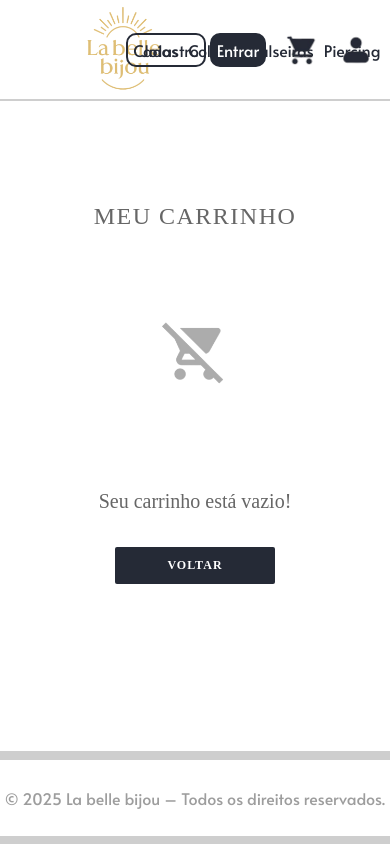
After one commit to SENAI-Morvan-Figueiredo/La-Belle-Bijou, a Django app: page /produtos/carrinho/vazio/ in a window 390 px wide. The commit adds this page. Run offline with Django 5.2, Linux system fonts and the light colour scheme.

Commit message:
Página de carrinho vazia finalizada

```diff
--- a/la_belle_bijou/templates/base.html
+++ b/la_belle_bijou/templates/base.html
@@ -8,6 +8,7 @@
     <link rel="preconnect" href="https://fonts.gstatic.com" crossorigin>
     <link href="https://fonts.googleapis.com/css2?family=Alata&display=swap" rel="stylesheet">
     <link rel="stylesheet" href="{% static 'css/styles.css' %}">
+    <link rel="stylesheet" href="{% static 'products/static/css/vazio.css' %}">
     {% block extra_css %}{% endblock extra_css %}
     <title>La Belle Bijou</title>
 </head>
--- /dev/null
+++ b/products/static/css/vazio.css
@@ -0,0 +1,303 @@
+/* Estilos específicos para a página de carrinho vazio */
+.empty-cart-container {
+    display: flex;
+    flex-direction: column;
+    align-items: center;
+    justify-content: center;
+    min-height: 75vh;
+    text-align: center;
+    padding: 40px 20px;
+    background-color: #ffffff;
+    margin: 0 auto;
+    max-width: 600px;
+    width: 100%;
+    box-sizing: border-box;
+}
+
+.empty-cart-container h1 {
+    font-size: clamp(24px, 5vw, 31px);
+    font-weight: 400;
+    margin-bottom: -20px;
+    color: #666666;
+    text-transform: uppercase;
+    letter-spacing: clamp(0.5px, 1vw, 1.5px);
+}
+
+.empty-cart-image {
+    margin: 10px 0 20px 0;
+    width: min(490px, 80vw);
+    height: min(490px, 80vw);
+    display: flex;
+    align-items: center;
+    justify-content: center;
+}
+
+.cart-icon {
+    width: 100%;
+    height: 100%;
+    object-fit: contain;
+    filter: grayscale(100%);
+    opacity: 0.6;
+}
+
+.empty-message {
+    font-size: clamp(20px, 4.5vw, 27px);
+    margin: 0 0 20px 0;
+    color: #666666;
+    line-height: 1.4;
+}
+
+.back-button {
+    display: inline-block;
+    padding: clamp(12px, 3vw, 14px) clamp(35px, 8vw, 45px);
+    background-color: #252A36;
+    color: #ffffff;
+    text-decoration: none;
+    border-radius: 2px;
+    font-weight: 600;
+    font-size: clamp(12px, 3vw, 14px);
+    text-transform: uppercase;
+    letter-spacing: 1px;
+    transition: background-color 0.3s ease;
+    border: none;
+    cursor: pointer;
+    align-self: flex-start;
+    margin-left: -520px;
+    margin-top: -10px;
+}
+
+.back-button:hover {
+    background-color: #1a1e27;
+}
+
+/* Footer sempre visível */
+html, body {
+    height: 100%;
+    margin: 0;
+    padding: 0;
+}
+
+body {
+    display: flex;
+    flex-direction: column;
+}
+
+main {
+    flex: 1 0 auto;
+    display: flex;
+    align-items: center;
+}
+
+footer {
+    flex-shrink: 0;
+}
+
+/* RESPONSIVIDADE AVANÇADA */
+
+/* Desktop grande */
+@media (max-width: 1440px) {
+    .back-button {
+        margin-left: -450px;
+    }
+}
+
+/* Laptops */
+@media (max-width: 1200px) {
+    .empty-cart-container {
+        max-width: 85%;
+    }
+
+    .back-button {
+        margin-left: -380px;
+    }
+}
+
+/* Tablets landscape */
+@media (max-width: 1024px) {
+    .empty-cart-container {
+        max-width: 90%;
+        padding: 30px 15px;
+    }
+
+    .empty-cart-image {
+        width: min(400px, 70vw);
+        height: min(400px, 70vw);
+    }
+
+    .back-button {
+        margin-left: -300px;
+        padding: 13px 40px;
+    }
+}
+
+/* Tablets portrait */
+@media (max-width: 900px) and (orientation: portrait) {
+    .empty-cart-container {
+        min-height: 70vh;
+        padding: 25px 12px;
+    }
+
+    .back-button {
+        margin-left: -200px;
+    }
+}
+
+/* Tablets pequenos e mobile landscape */
+@media (max-width: 768px) {
+    .empty-cart-container {
+        min-height: 70vh;
+        padding: 25px 15px;
+        max-width: 95%;
+    }
+
+    .empty-cart-container h1 {
+        margin-bottom: -15px;
+    }
+
+    .empty-cart-image {
+        width: min(320px, 75vw);
+        height: min(320px, 75vw);
+        margin: 8px 0 15px 0;
+    }
+
+    .empty-message {
+        margin-bottom: 15px;
+    }
+
+    .back-button {
+        margin-left: 0;
+        margin-top: 10px;
+        align-self: center;
+        width: auto;
+        min-width: 200px;
+    }
+}
+
+/* Mobile medium */
+@media (max-width: 600px) {
+    .empty-cart-container {
+        min-height: 65vh;
+        padding: 20px 12px;
+        justify-content: flex-start;
+        padding-top: 40px;
+    }
+
+    .empty-cart-image {
+        width: min(280px, 85vw);
+        height: min(280px, 85vw);
+    }
+
+    .back-button {
+        min-width: 180px;
+        margin-top: 20px;
+    }
+}
+
+/* Mobile portrait */
+@media (max-width: 480px) {
+    .empty-cart-container {
+        min-height: 60vh;
+        padding: 15px 10px;
+        padding-top: 30px;
+    }
+
+    .empty-cart-container h1 {
+        margin-bottom: -10px;
+    }
+
+    .empty-cart-image {
+        width: min(250px, 90vw);
+        height: min(250px, 90vw);
+        margin: 5px 0 12px 0;
+    }
+
+    .empty-message {
+        margin-bottom: 12px;
+    }
+
+    .back-button {
+        min-width: 160px;
+        padding: 11px 25px;
+    }
+}
+
+/* Mobile muito pequeno */
+@media (max-width: 360px) {
+    .empty-cart-container {
+        padding: 12px 8px;
+        padding-top: 25px;
+        min-height: 55vh;
+    }
+
+    .empty-cart-image {
+        width: min(220px, 95vw);
+        height: min(220px, 95vw);
+    }
+
+    .back-button {
+        min-width: 140px;
+        padding: 10px 20px;
+    }
+}
+
+/* Orientação landscape em mobile */
+@media (max-height: 500px) and (orientation: landscape) {
+    .empty-cart-container {
+        min-height: 85vh;
+        padding: 15px 10px;
+        justify-content: center;
+    }
+
+    .empty-cart-image {
+        width: min(200px, 40vh);
+        height: min(200px, 40vh);
+        margin: 5px 0 10px 0;
+    }
+
+    .empty-cart-container h1 {
+        margin-bottom: -5px;
+        font-size: clamp(18px, 4vh, 24px);
+    }
+
+    .empty-message {
+        font-size: clamp(16px, 3.5vh, 20px);
+        margin-bottom: 8px;
+    }
+
+    .back-button {
+        margin-top: 5px;
+        padding: 8px 20px;
+        min-width: 120px;
+    }
+}
+
+/* Telas muito grandes */
+@media (min-width: 1920px) {
+    .empty-cart-container {
+        max-width: 700px;
+    }
+
+    .empty-cart-image {
+        width: 520px;
+        height: 520px;
+    }
+}
+
+/* Ajuste de altura para telas altas */
+@media (min-height: 1000px) {
+    .empty-cart-container {
+        min-height: 70vh;
+    }
+
+    .empty-cart-image {
+        width: min(550px, 60vh);
+        height: min(550px, 60vh);
+    }
+}
+
+/* Prevenir zoom em iOS */
+@media (max-width: 768px) {
+    input, select, textarea {
+        font-size: 16px;
+    }
+}
--- /dev/null
+++ b/products/templates/products/vazio.html
@@ -0,0 +1,19 @@
+{% extends 'base.html' %}
+{% load static %}
+
+{% block title %}Meu Carrinho - La Belle Bijou{% endblock %}
+
+{% block extra_css %}
+<link rel="stylesheet" href="{% static 'css/vazio.css' %}">
+{% endblock %}
+
+{% block conteudo %}
+<div class="empty-cart-container">
+    <h1>MEU CARRINHO</h1>
+    <div class="empty-cart-image">
+        <img src="{% static 'img/vazio.png' %}" alt="Carrinho vazio" class="cart-icon">
+    </div>
+    <p class="empty-message">Seu carrinho está vazio!</p>
+    <a href="{% url 'home' %}" class="back-button">Voltar</a>
+</div>
+{% endblock %}
--- a/products/urls.py
+++ b/products/urls.py
@@ -1,6 +1,8 @@
 from django.urls import path
-from .views import Home, DetailProduto
+from .views import Home, DetailProduto, CarrinhoVazio
 
 urlpatterns = [
+    path('', Home.as_view(), name='home'),
     path('<int:pk>/', DetailProduto.as_view(), name='detalhe-produto'),
+    path('carrinho/vazio/', CarrinhoVazio.as_view(), name='carrinho-vazio'),
 ]
--- a/products/views.py
+++ b/products/views.py
@@ -1,6 +1,10 @@
 from django.shortcuts import render
 from django.views.generic import ListView, DetailView
 from .models import Produto
+from django.views.generic import TemplateView
+
+class CarrinhoVazio(TemplateView):
+    template_name = 'products/vazio.html'
 
 # Create your views here.
 class Home(ListView):
```
Also changed, not shown: products/static/img/vazio.png (added), vazio.png (added).
